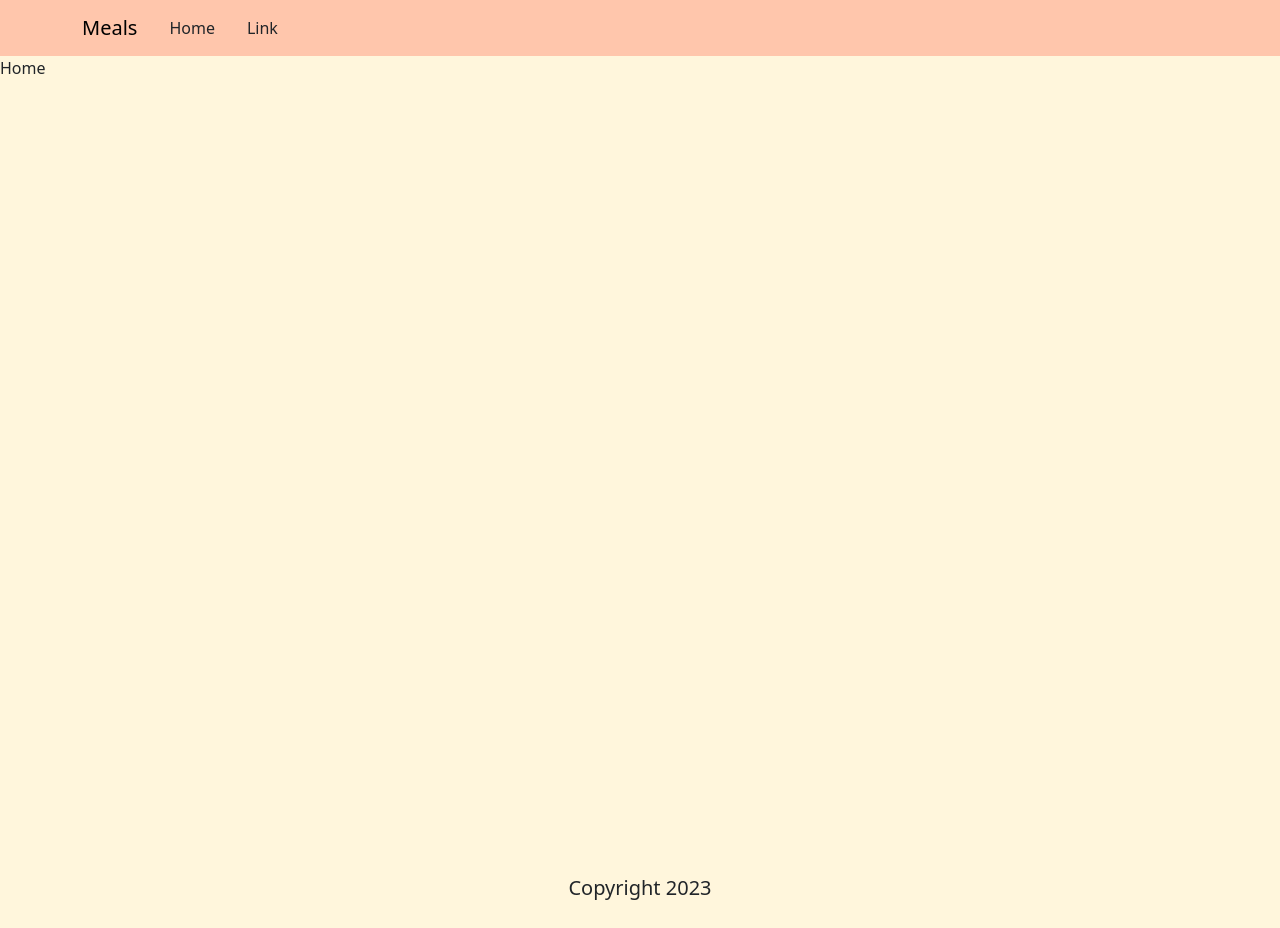
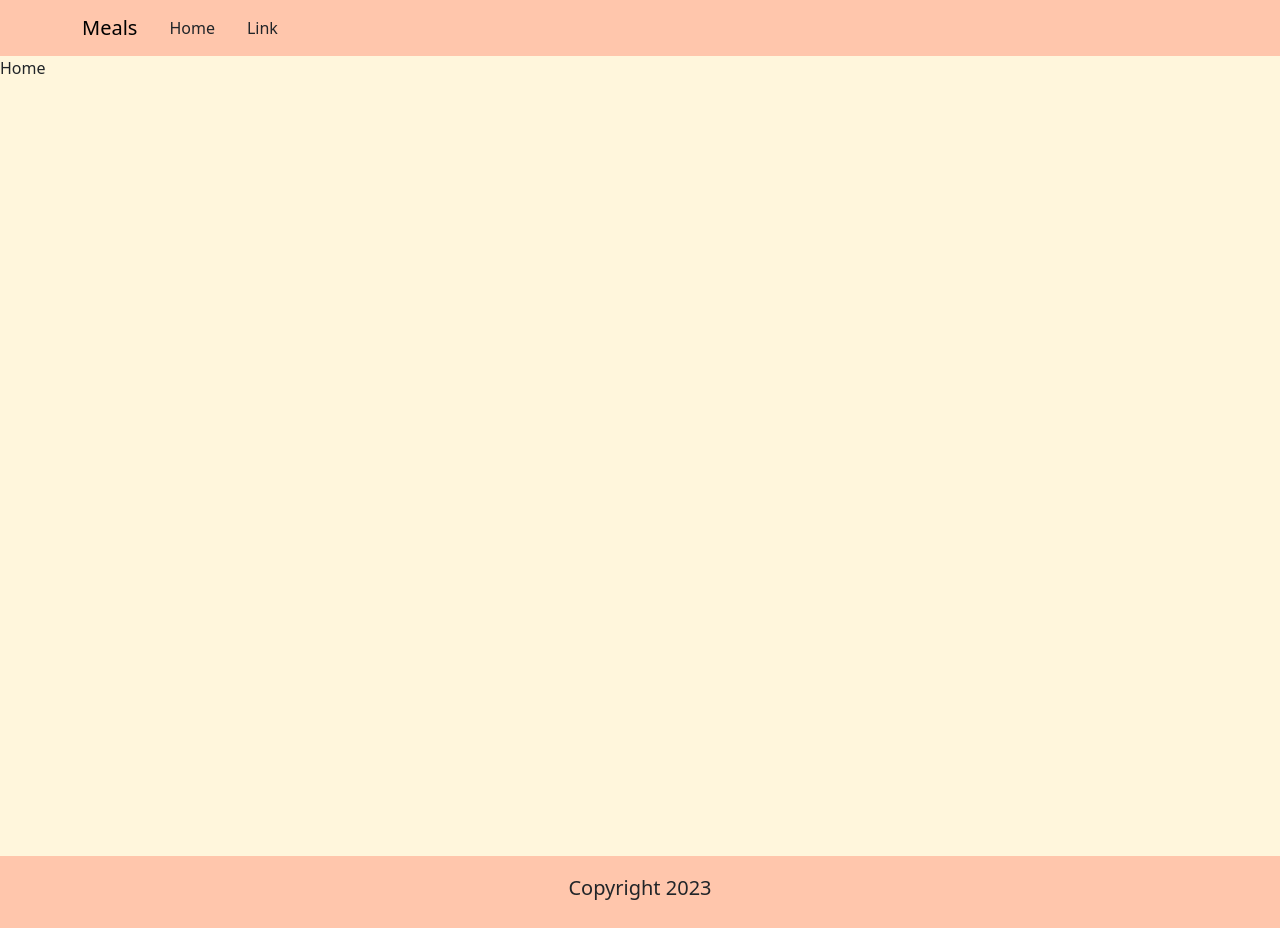
Before and after one commit to HafizhMA/Meals, a React (Vite) app: page / in a window 1280 px wide. Built offline with nearby package versions, Linux system fonts and the light colour scheme.

Commit message:
footer bg

```diff
--- a/src/App.css
+++ b/src/App.css
@@ -10,5 +10,6 @@
 
 /* footer section */
 #footer {
+  background-color: rgb(255, 198, 172);
   padding: 20px 0;
 }
```
